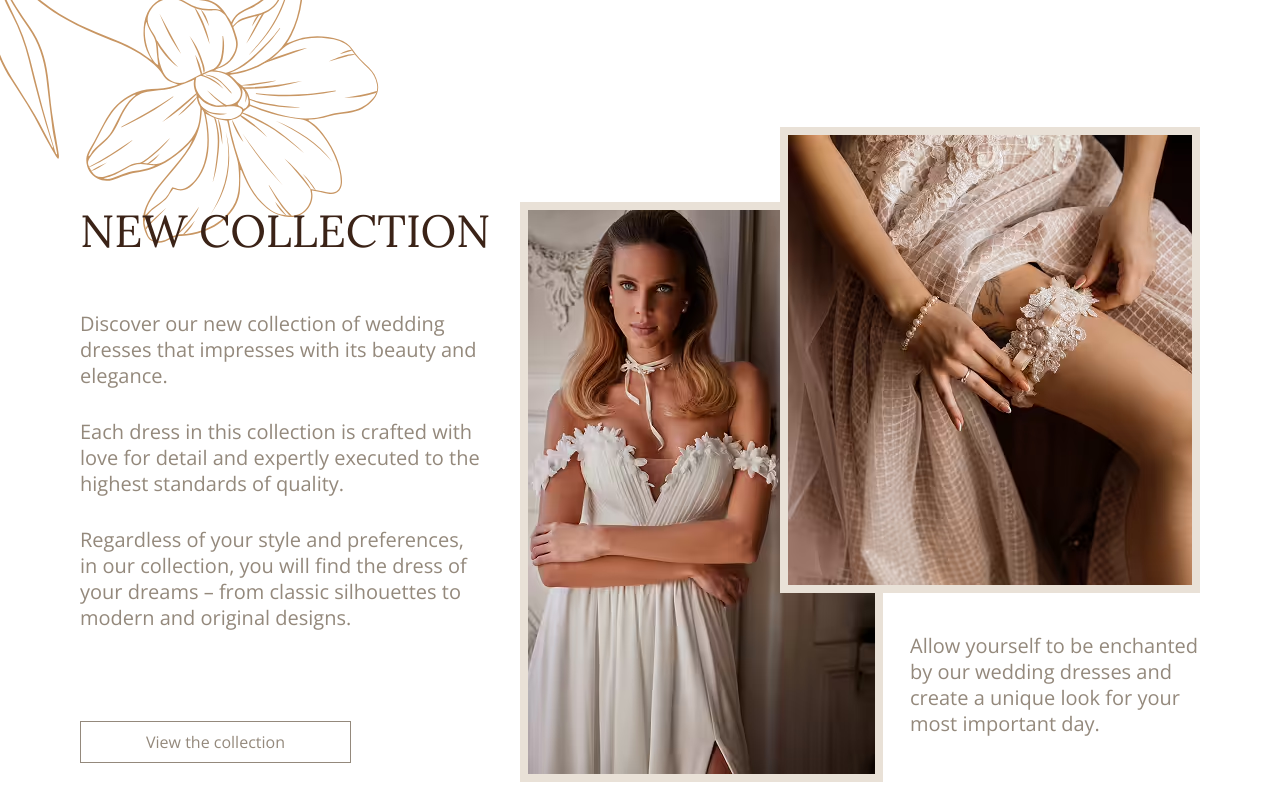
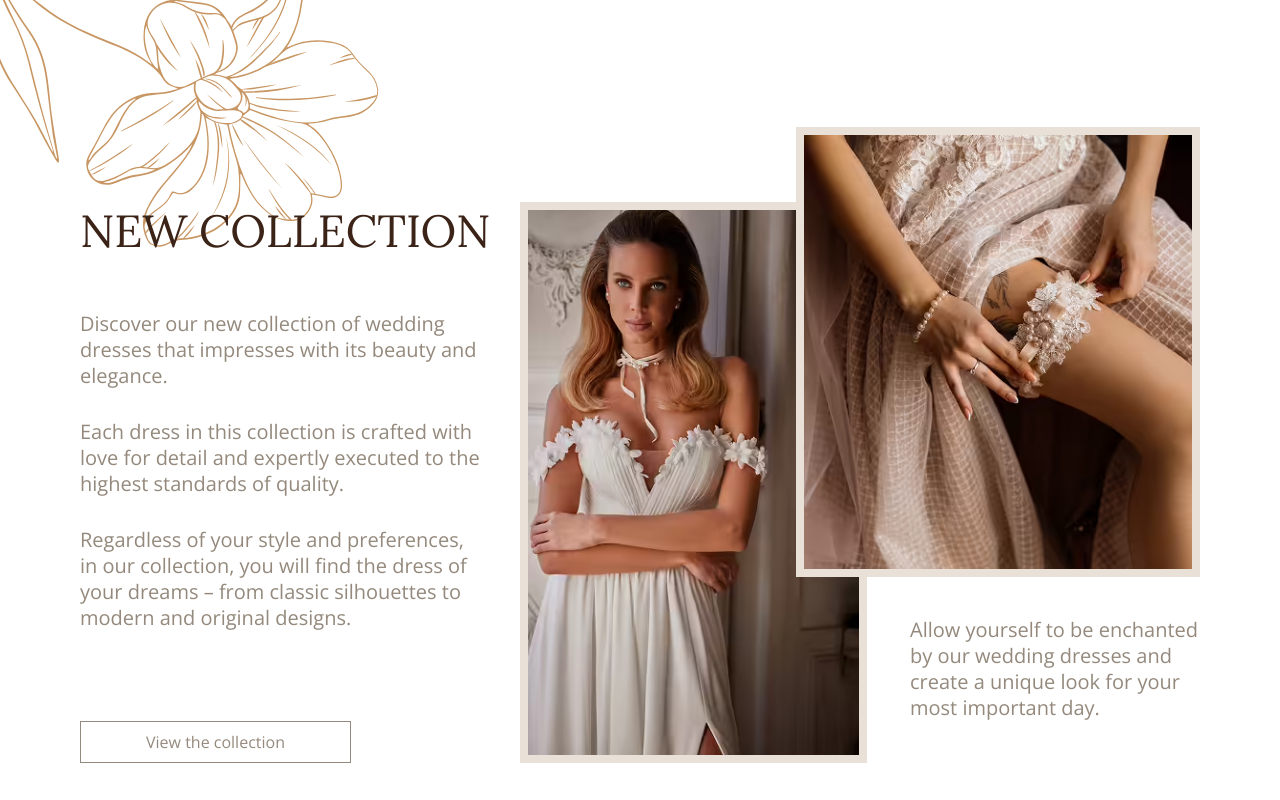
Before and after one commit to artemkolishchak/luxurious-bridal-haven, a website: page app/pages/index.html in a window 1280 px wide. Shown: the part 1080-1880 px from the top of the page. Drawn offline with nearby package versions, Linux system fonts and the light colour scheme; files that its build step writes are made by us from their sources; files whose address does not match are found by name.

Commit message:
Fix:Style for New Collection Images.

```diff
--- /dev/null
+++ b/app/components/join-us.html
@@ -0,0 +1,7 @@
+<section class="join-us">
+  <div class="container">
+    <div class="join-us__inner">
+
+    </div>
+  </div>
+</section>
--- a/app/pages/index.html
+++ b/app/pages/index.html
@@ -32,13 +32,13 @@
           <picture class="new-collection__images-image">
             <source srcset="/images/new-collection-img-01.avif" type="image/avif">
             <source srcset="/images/new-collection-img-01.webp" type="image/webp">
-            <img src="/images/new-collection-img-01.jpg" alt="New Collection Image">
+            <img src="/images/new-collection-img-01.jpg" width="331" height="548" alt="New Collection Image">
           </picture>
           <div class="new-collection__images-box d-flex">
             <picture class="new-collection__images-box-image">
               <source srcset="/images/new-collection-img-02.avif" type="image/avif">
               <source srcset="/images/new-collection-img-02.webp" type="image/webp">
-              <img src="/images/new-collection-img-02.jpg" alt="New Collection Image">
+              <img src="/images/new-collection-img-02.jpg" width="388" height="434" alt="New Collection Image">
             </picture>
             <div class="new-collection__images-box-description">
               <p>Allow yourself to be enchanted by our wedding dresses and create a unique look for your most important
@@ -49,6 +49,7 @@
       </div>
     </div>
   </section>
+  <!--=include join-us.html -->
 </main>
 
 <!--=include footer.html -->
--- a/app/scss/style.scss
+++ b/app/scss/style.scss
@@ -237,12 +237,20 @@
     width: 100%;
   }
 
+  &__images-image {
+    img {
+      max-width: 331px;
+      width: 100%;
+      aspect-ratio: 388 / 548;
+    }
+  }
+
   &__images-image,
   &__images-box-image {
     border: 8px solid $secondary-color;
 
     img {
-      max-width: fit-content;
+      height: 100%;
     }
   }
 
@@ -255,6 +263,12 @@
 
   &__images-box-image {
     margin-bottom: 40px;
+
+    img {
+      max-width: 388px;
+      width: 100%;
+      aspect-ratio: 388 / 434;
+    }
   }
 
   &__images-box-description {
```
